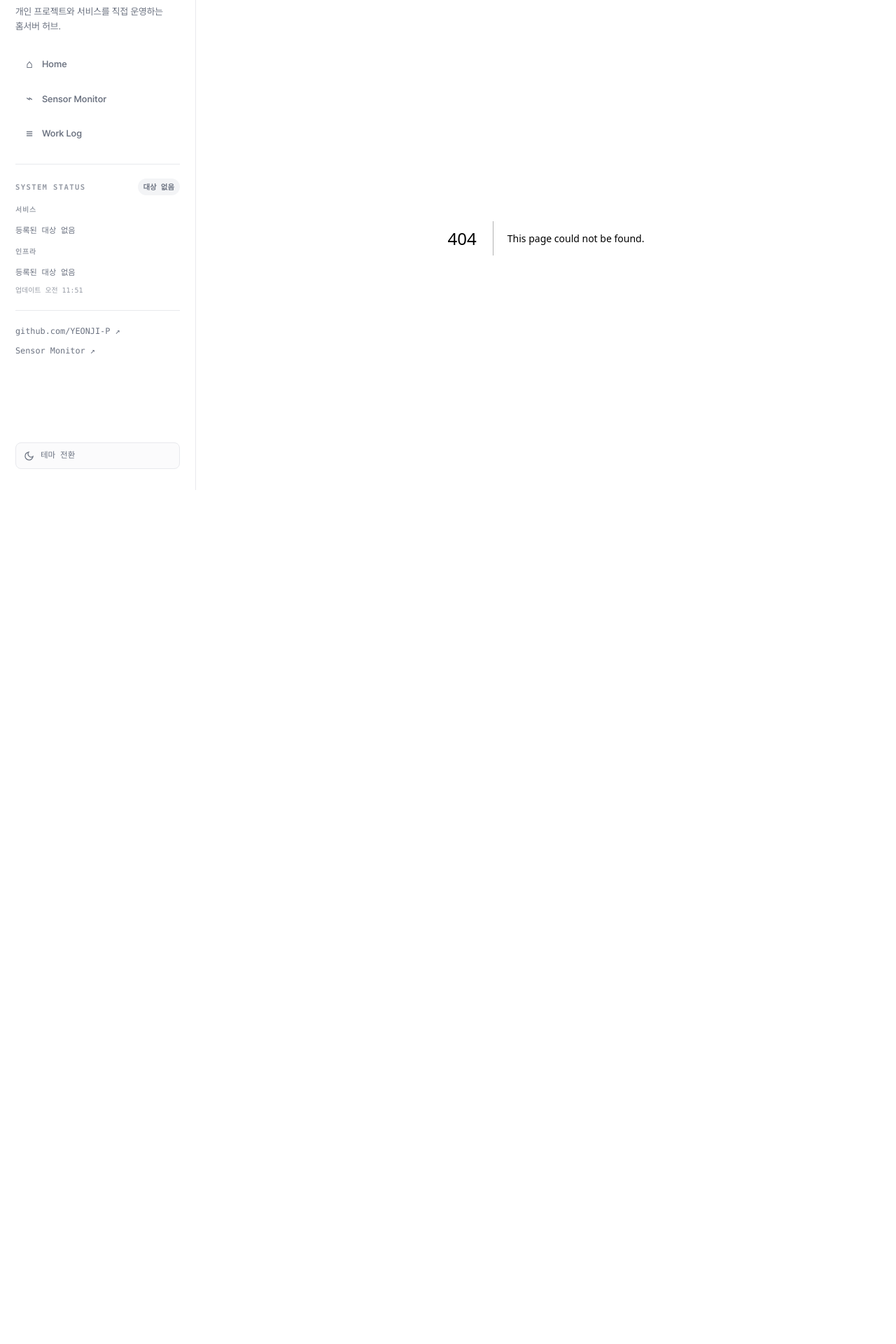
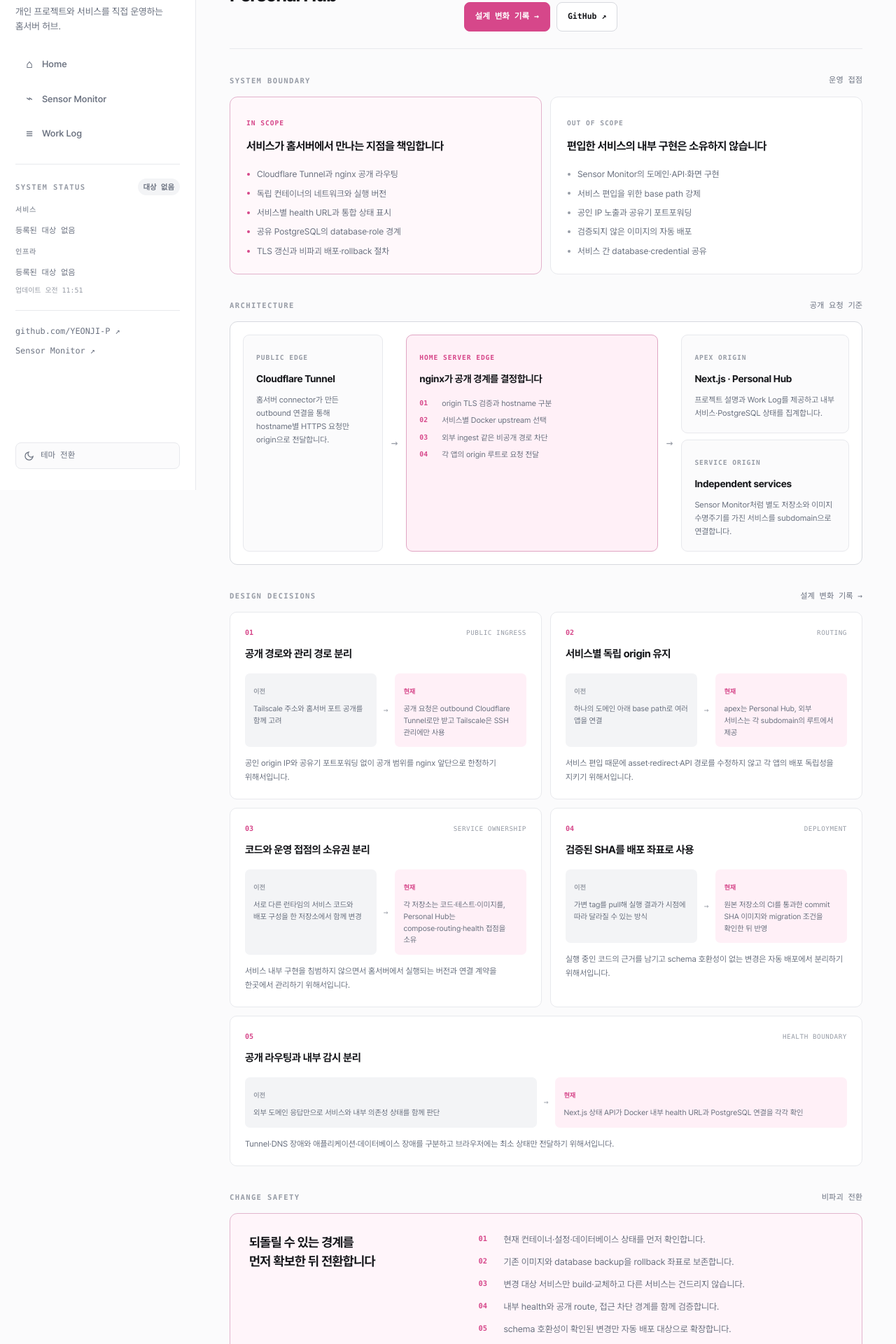
Before and after one commit to YEONJI-P/bugi-hub, a Next.js app: page /personal-hub in a window 1280 px wide. Before the commit this address had no page. Shown: the part 100-2020 px from the top of the page at 70% size. Before the commit the page ends 920 px from the top, so only its background shows below. Built offline with nearby package versions, Linux system fonts and the light colour scheme.

Commit message:
feat(hub): Personal Hub 상세 페이지 추가

```diff
--- a/src/app/layout.tsx
+++ b/src/app/layout.tsx
@@ -23,7 +23,7 @@ export const metadata: Metadata = {
 
 export default function RootLayout({ children }: Readonly<{ children: React.ReactNode }>) {
   return (
-    <html lang="ko" suppressHydrationWarning>
+    <html lang="ko" data-scroll-behavior="smooth" suppressHydrationWarning>
       <head>
         <script dangerouslySetInnerHTML={{ __html: themeScript }} />
       </head>
--- a/src/app/page.tsx
+++ b/src/app/page.tsx
@@ -15,7 +15,7 @@ const projects = [
     name: "Personal Hub",
     summary: "독립 서비스를 배포하고 라우팅하며 상태를 통합 관리하는 홈서버 플랫폼",
     stack: ["Docker Compose", "nginx", "Cloudflare Tunnel"],
-    detailHref: "/work-log",
+    detailHref: "/personal-hub",
     repository: "https://github.com/YEONJI-P/personal-hub",
   },
 ];
--- /dev/null
+++ b/src/app/personal-hub/page.tsx
@@ -0,0 +1,179 @@
+import type { Metadata } from "next";
+import Link from "next/link";
+import { PageHeader } from "@/components/page-header";
+
+export const metadata: Metadata = {
+  title: "Personal Hub",
+  description: "Personal Hub의 홈서버 운영 경계와 서비스 통합 구조, 주요 설계 결정",
+};
+
+const designDecisions = [
+  {
+    label: "Public ingress",
+    title: "공개 경로와 관리 경로 분리",
+    before: "Tailscale 주소와 홈서버 포트 공개를 함께 고려",
+    current: "공개 요청은 outbound Cloudflare Tunnel로만 받고 Tailscale은 SSH 관리에만 사용",
+    reason: "공인 origin IP와 공유기 포트포워딩 없이 공개 범위를 nginx 앞단으로 한정하기 위해서입니다.",
+  },
+  {
+    label: "Routing",
+    title: "서비스별 독립 origin 유지",
+    before: "하나의 도메인 아래 base path로 여러 앱을 연결",
+    current: "apex는 Personal Hub, 외부 서비스는 각 subdomain의 루트에서 제공",
+    reason: "서비스 편입 때문에 asset·redirect·API 경로를 수정하지 않고 각 앱의 배포 독립성을 지키기 위해서입니다.",
+  },
+  {
+    label: "Service ownership",
+    title: "코드와 운영 접점의 소유권 분리",
+    before: "서로 다른 런타임의 서비스 코드와 배포 구성을 한 저장소에서 함께 변경",
+    current: "각 저장소는 코드·테스트·이미지를, Personal Hub는 compose·routing·health 접점을 소유",
+    reason: "서비스 내부 구현을 침범하지 않으면서 홈서버에서 실행되는 버전과 연결 계약을 한곳에서 관리하기 위해서입니다.",
+  },
+  {
+    label: "Deployment",
+    title: "검증된 SHA를 배포 좌표로 사용",
+    before: "가변 tag를 pull해 실행 결과가 시점에 따라 달라질 수 있는 방식",
+    current: "원본 저장소의 CI를 통과한 commit SHA 이미지와 migration 조건을 확인한 뒤 반영",
+    reason: "실행 중인 코드의 근거를 남기고 schema 호환성이 없는 변경은 자동 배포에서 분리하기 위해서입니다.",
+  },
+  {
+    label: "Health boundary",
+    title: "공개 라우팅과 내부 감시 분리",
+    before: "외부 도메인 응답만으로 서비스와 내부 의존성 상태를 함께 판단",
+    current: "Next.js 상태 API가 Docker 내부 health URL과 PostgreSQL 연결을 각각 확인",
+    reason: "Tunnel·DNS 장애와 애플리케이션·데이터베이스 장애를 구분하고 브라우저에는 최소 상태만 전달하기 위해서입니다.",
+  },
+];
+
+export default function PersonalHubPage() {
+  return (
+    <>
+      <PageHeader
+        eyebrow="Infrastructure project"
+        title="Personal Hub"
+        description="서로 다른 프로젝트를 독립 컨테이너로 유지하면서 공개 라우팅, 배포 버전, 데이터베이스와 상태 확인 접점을 하나의 운영 계약으로 묶는 개인 홈서버 플랫폼입니다."
+        badge={<span className="running-badge"><i />운영 중</span>}
+        actions={
+          <div className="button-links">
+            <Link className="primary-button" href="/work-log?repo=personal-hub">설계 변화 기록 →</Link>
+            <a href="https://github.com/YEONJI-P/personal-hub" target="_blank" rel="noreferrer">GitHub ↗</a>
+          </div>
+        }
+      />
+
+      <section className="content-section" aria-labelledby="hub-boundary-heading">
+        <div className="section-label">
+          <span className="eyebrow" id="hub-boundary-heading">System boundary</span>
+          <span className="mono-meta">운영 접점</span>
+        </div>
+        <div className="scope-grid">
+          <article className="scope-card scope-card-primary">
+            <span>IN SCOPE</span>
+            <h2>서비스가 홈서버에서 만나는 지점을 책임합니다</h2>
+            <ul>
+              <li>Cloudflare Tunnel과 nginx 공개 라우팅</li>
+              <li>독립 컨테이너의 네트워크와 실행 버전</li>
+              <li>서비스별 health URL과 통합 상태 표시</li>
+              <li>공유 PostgreSQL의 database·role 경계</li>
+              <li>TLS 갱신과 비파괴 배포·rollback 절차</li>
+            </ul>
+          </article>
+          <article className="scope-card">
+            <span>OUT OF SCOPE</span>
+            <h2>편입한 서비스의 내부 구현은 소유하지 않습니다</h2>
+            <ul>
+              <li>Sensor Monitor의 도메인·API·화면 구현</li>
+              <li>서비스 편입을 위한 base path 강제</li>
+              <li>공인 IP 노출과 공유기 포트포워딩</li>
+              <li>검증되지 않은 이미지의 자동 배포</li>
+              <li>서비스 간 database·credential 공유</li>
+            </ul>
+          </article>
+        </div>
+      </section>
+
+      <section className="content-section" aria-labelledby="hub-architecture-heading">
+        <div className="section-label">
+          <span className="eyebrow" id="hub-architecture-heading">Architecture</span>
+          <span className="mono-meta">공개 요청 기준</span>
+        </div>
+        <div className="architecture-map" aria-label="인터넷 요청이 Cloudflare Tunnel과 nginx를 거쳐 Personal Hub 또는 독립 Sensor Monitor 서비스로 전달되는 구조">
+          <article className="architecture-stage">
+            <span>PUBLIC EDGE</span>
+            <h2>Cloudflare Tunnel</h2>
+            <p>홈서버 connector가 만든 outbound 연결을 통해 hostname별 HTTPS 요청만 origin으로 전달합니다.</p>
+          </article>
+
+          <span className="architecture-arrow" aria-hidden="true">→</span>
+
+          <article className="architecture-stage architecture-core">
+            <span>HOME SERVER EDGE</span>
+            <h2>nginx가 공개 경계를 결정합니다</h2>
+            <ol>
+              <li><b>01</b><span>origin TLS 검증과 hostname 구분</span></li>
+              <li><b>02</b><span>서비스별 Docker upstream 선택</span></li>
+              <li><b>03</b><span>외부 ingest 같은 비공개 경로 차단</span></li>
+              <li><b>04</b><span>각 앱의 origin 루트로 요청 전달</span></li>
+            </ol>
+          </article>
+
+          <span className="architecture-arrow" aria-hidden="true">→</span>
+
+          <div className="architecture-outputs">
+            <article>
+              <span>APEX ORIGIN</span>
+              <h2>Next.js · Personal Hub</h2>
+              <p>프로젝트 설명과 Work Log를 제공하고 내부 서비스·PostgreSQL 상태를 집계합니다.</p>
+            </article>
+            <article>
+              <span>SERVICE ORIGIN</span>
+              <h2>Independent services</h2>
+              <p>Sensor Monitor처럼 별도 저장소와 이미지 수명주기를 가진 서비스를 subdomain으로 연결합니다.</p>
+            </article>
+          </div>
+        </div>
+      </section>
+
+      <section className="content-section" aria-labelledby="hub-decisions-heading">
+        <div className="section-label">
+          <span className="eyebrow" id="hub-decisions-heading">Design decisions</span>
+          <Link className="section-link" href="/work-log?repo=personal-hub">설계 변화 기록 →</Link>
+        </div>
+        <div className="decision-grid">
+          {designDecisions.map((decision, index) => (
+            <article className="decision-card" key={decision.label}>
+              <div className="decision-card-head">
+                <span>{String(index + 1).padStart(2, "0")}</span>
+                <small>{decision.label}</small>
+              </div>
+              <h2>{decision.title}</h2>
+              <div className="decision-shift">
+                <div><span>이전</span><p>{decision.before}</p></div>
+                <i aria-hidden="true">→</i>
+                <div><span>현재</span><p>{decision.current}</p></div>
+              </div>
+              <p className="decision-reason">{decision.reason}</p>
+            </article>
+          ))}
+        </div>
+      </section>
+
+      <section className="content-section" aria-labelledby="hub-safety-heading">
+        <div className="section-label">
+          <span className="eyebrow" id="hub-safety-heading">Change safety</span>
+          <span className="mono-meta">비파괴 전환</span>
+        </div>
+        <div className="integration-card">
+          <div><h2>되돌릴 수 있는 경계를<br />먼저 확보한 뒤 전환합니다</h2></div>
+          <ol>
+            <li><span>01</span>현재 컨테이너·설정·데이터베이스 상태를 먼저 확인합니다.</li>
+            <li><span>02</span>기존 이미지와 database backup을 rollback 좌표로 보존합니다.</li>
+            <li><span>03</span>변경 대상 서비스만 build·교체하고 다른 서비스는 건드리지 않습니다.</li>
+            <li><span>04</span>내부 health와 공개 route, 접근 차단 경계를 함께 검증합니다.</li>
+            <li><span>05</span>schema 호환성이 확인된 변경만 자동 배포 대상으로 확장합니다.</li>
+          </ol>
+        </div>
+      </section>
+    </>
+  );
+}
```
